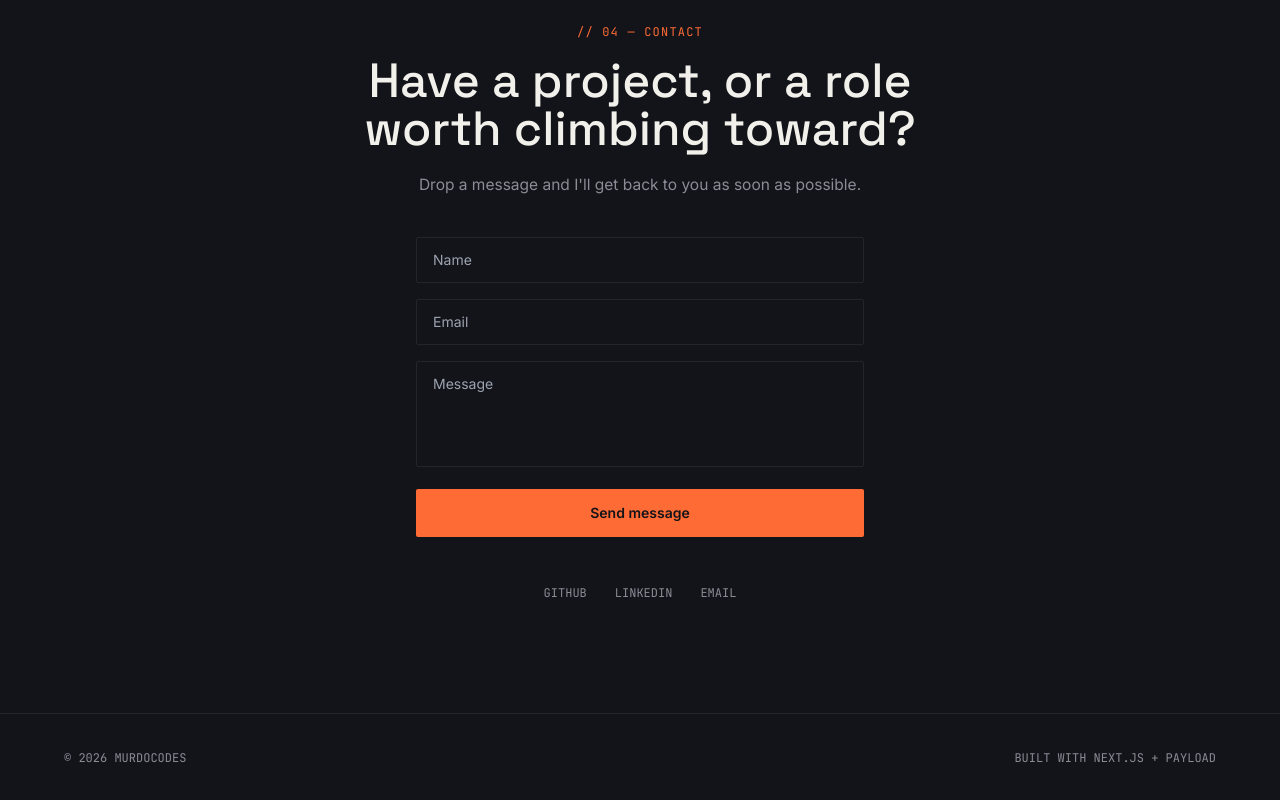
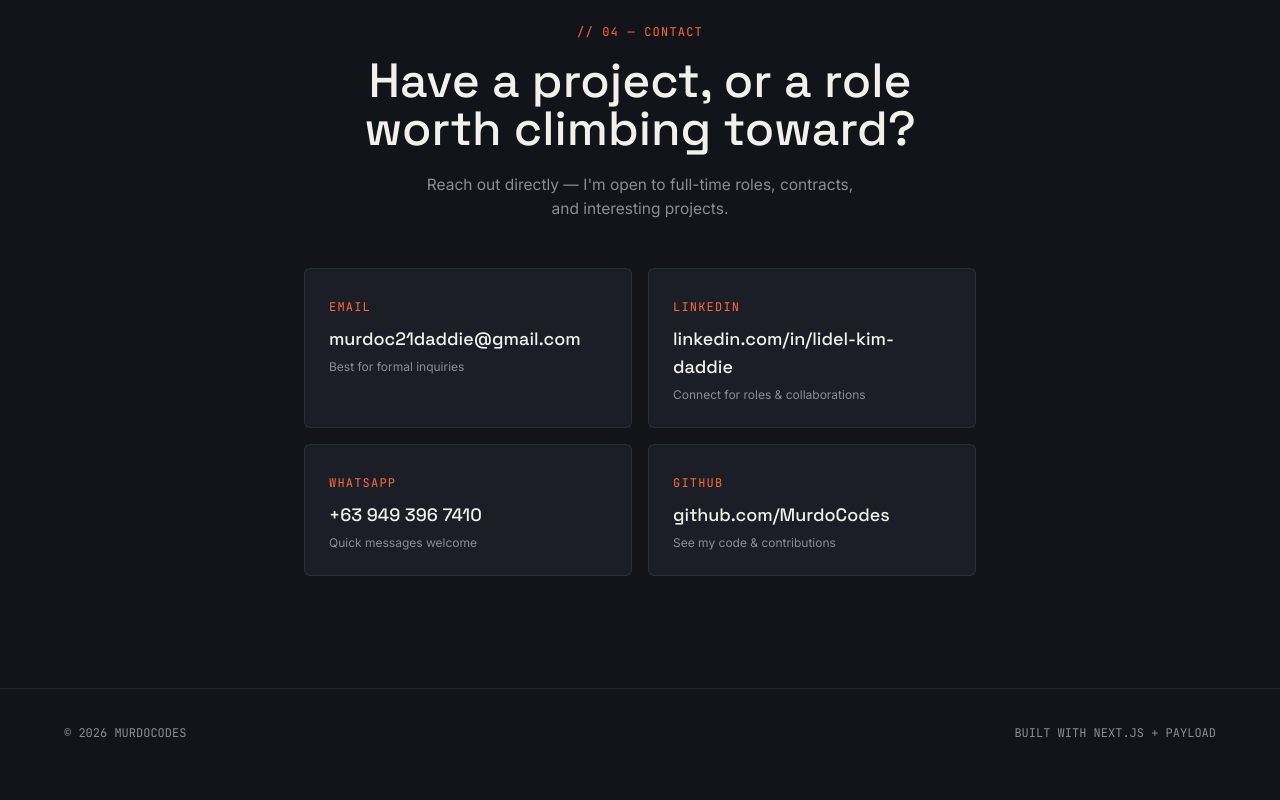
Before and after one commit to MurdoCodes/MurdoCodes21, a Next.js app: page / in a window 1280 px wide. Shown: the part 3223-4023 px from the top of the page. After the commit the page ends 4000 px from the top, so only its background shows below. Built offline with nearby package versions, Linux system fonts and the light colour scheme.

Commit message:
refactor: refactor contact section as form has not backend integrated

```diff
--- a/components/Contact.tsx
+++ b/components/Contact.tsx
@@ -1,97 +1,72 @@
-"use client";
-
-import { useState } from "react";
 import Reveal from "./Reveal";
 
-type Status = "idle" | "sending" | "sent" | "error";
+const contactLinks = [
+  {
+    label: "Email",
+    value: "murdoc21daddie@gmail.com",
+    href: "mailto:murdoc21daddie@gmail.com",
+    hint: "Best for formal inquiries",
+  },
+  {
+    label: "LinkedIn",
+    value: "linkedin.com/in/lidel-kim-daddie",
+    href: "https://www.linkedin.com/in/lidel-kim-daddie/",
+    hint: "Connect for roles & collaborations",
+  },
+  {
+    label: "WhatsApp",
+    value: "+63 949 396 7410",
+    href: "https://wa.me/639493967410",
+    hint: "Quick messages welcome",
+  },
+  {
+    label: "GitHub",
+    value: "github.com/MurdoCodes",
+    href: "https://github.com/MurdoCodes",
+    hint: "See my code & contributions",
+  },
+];
 
 export default function Contact() {
-  const [status, setStatus] = useState<Status>("idle");
-  const [form, setForm] = useState({ name: "", email: "", message: "" });
-
-  const handleSubmit = async (e: React.FormEvent) => {
-    e.preventDefault();
-    setStatus("sending");
-
-    try {
-      const res = await fetch("/api/contact", {
-        method: "POST",
-        headers: { "Content-Type": "application/json" },
-        body: JSON.stringify(form),
-      });
-
-      if (!res.ok) throw new Error("Request failed");
-      setStatus("sent");
-      setForm({ name: "", email: "", message: "" });
-    } catch {
-      setStatus("error");
-    }
-  };
-
   return (
-    <section id="contact" className="relative z-5 px-6 md:px-16 py-28 text-center">
+    <section
+      id="contact"
+      className="relative z-5 px-6 md:px-16 py-28 text-center"
+    >
       <Reveal>
-        <div className="section-tag flex justify-center mb-4">{"// 04 — CONTACT"}</div>
+        <div className="section-tag flex justify-center mb-4">
+          {"// 04 — CONTACT"}
+        </div>
         <h2 className="font-display text-3xl md:text-5xl font-medium max-w-2xl mx-auto">
           Have a project, or a role worth climbing toward?
         </h2>
-        <p className="text-muted max-w-md mx-auto mt-5 mb-10 text-[15.5px]">
-          Drop a message and I&apos;ll get back to you as soon as possible.
+        <p className="text-muted max-w-md mx-auto mt-5 text-[15.5px]">
+          Reach out directly — I&apos;m open to full-time roles, contracts, and
+          interesting projects.
         </p>
       </Reveal>
 
       <Reveal delay={100}>
-        <form onSubmit={handleSubmit} className="max-w-md mx-auto text-left space-y-4">
-          <input
-            required
-            type="text"
-            placeholder="Name"
-            value={form.name}
-            onChange={(e) => setForm({ ...form, name: e.target.value })}
-            className="w-full bg-transparent border border-line rounded-sm px-4 py-3 text-sm focus:outline-none focus:border-ember transition-colors"
-          />
-          <input
-            required
-            type="email"
-            placeholder="Email"
-            value={form.email}
-            onChange={(e) => setForm({ ...form, email: e.target.value })}
-            className="w-full bg-transparent border border-line rounded-sm px-4 py-3 text-sm focus:outline-none focus:border-ember transition-colors"
-          />
-          <textarea
-            required
-            placeholder="Message"
-            rows={4}
-            value={form.message}
-            onChange={(e) => setForm({ ...form, message: e.target.value })}
-            className="w-full bg-transparent border border-line rounded-sm px-4 py-3 text-sm focus:outline-none focus:border-ember transition-colors resize-none"
-          />
-          <button
-            type="submit"
-            disabled={status === "sending"}
-            className="w-full bg-ember text-bg font-semibold py-3.5 rounded-sm text-sm transition-opacity disabled:opacity-60"
-          >
-            {status === "sending" ? "Sending..." : status === "sent" ? "Message sent" : "Send message"}
-          </button>
-          {status === "error" && (
-            <p className="text-xs text-center text-ember">
-              Couldn&apos;t send that. Try again or email me directly.
-            </p>
-          )}
-        </form>
+        <div className="grid sm:grid-cols-2 gap-4 max-w-2xl mx-auto mt-12 text-left">
+          {contactLinks.map((link) => (
+            <a
+              key={link.label}
+              href={link.href}
+              target={link.href.startsWith("http") ? "_blank" : undefined}
+              rel={link.href.startsWith("http") ? "noreferrer" : undefined}
+              className="group bg-card border border-line rounded-md p-6 transition-colors hover:border-ember/40"
+            >
+              <span className="section-tag text-[11px]">
+                {link.label.toUpperCase()}
+              </span>
+              <p className="font-display text-lg font-medium mt-2 group-hover:text-ember transition-colors">
+                {link.value}
+              </p>
+              <p className="text-muted text-xs mt-1.5">{link.hint}</p>
+            </a>
+          ))}
+        </div>
       </Reveal>
-
-      <div className="flex gap-7 justify-center font-mono text-xs text-muted mt-12">
-        <a href="https://github.com/MurdoCodes" target="_blank" rel="noreferrer" className="hover:text-ember transition-colors">
-          GITHUB
-        </a>
-        <a href="https://www.linkedin.com/in/lidel-kim-daddie/" target="_blank" rel="noreferrer" className="hover:text-ember transition-colors">
-          LINKEDIN
-        </a>
-        <a href="mailto:hello@murdocodes.com" className="hover:text-ember transition-colors">
-          EMAIL
-        </a>
-      </div>
     </section>
   );
 }
```
